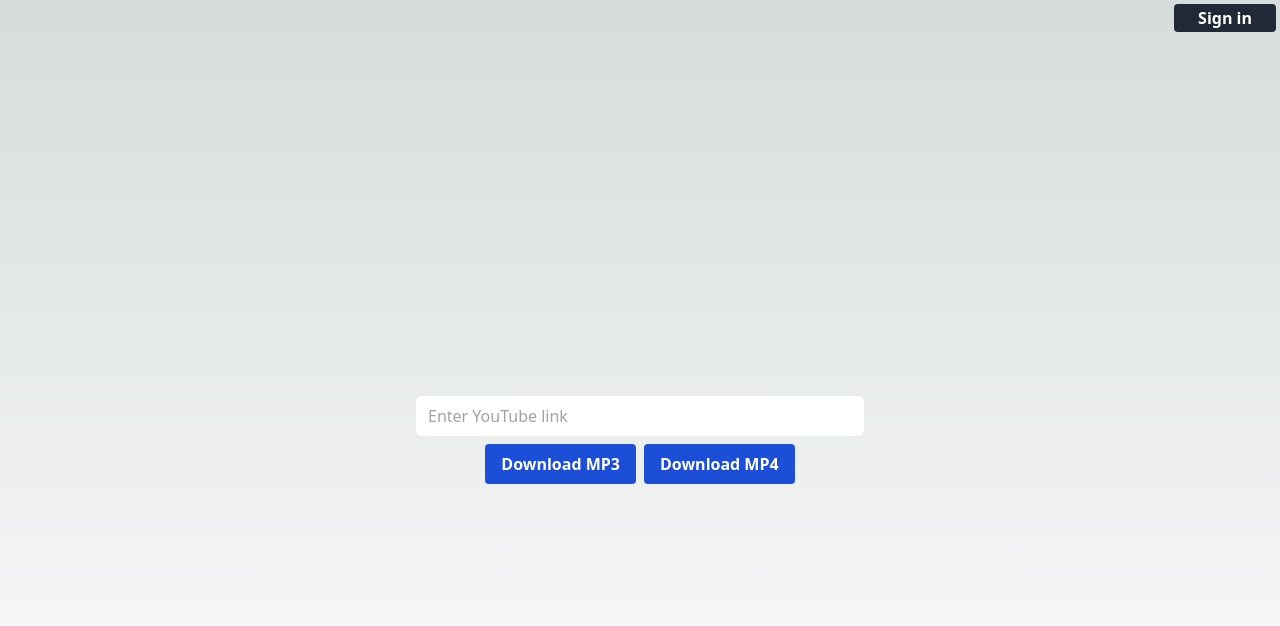
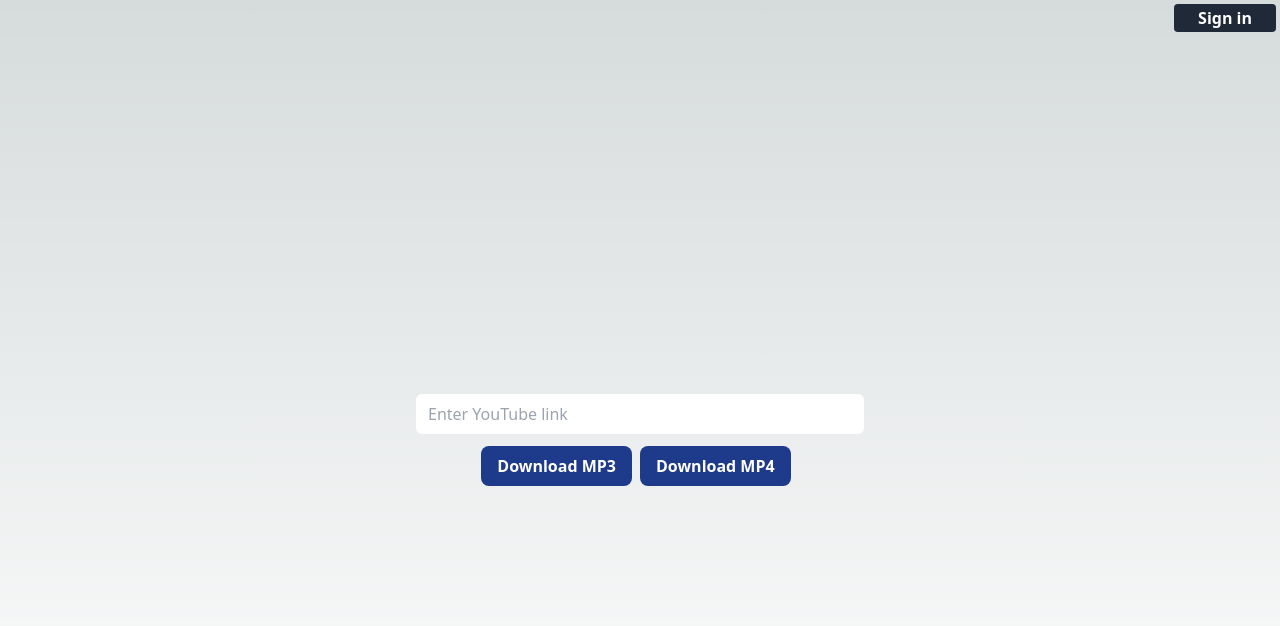
Before and after one commit to Ahmadalhomsi/mp3-converter, a Next.js app: page / in a window 1280 px wide. Shown: the top 626 px of the page. Built offline with nearby package versions, Linux system fonts and the light colour scheme; no server answers.

Commit message:
Colors and Styles

```diff
--- a/app/globals.css
+++ b/app/globals.css
@@ -11,7 +11,7 @@
 @media (prefers-color-scheme: dark) {
   :root {
     --foreground-rgb: 255, 255, 255;
-    --background-start-rgb: 100, 110, 110;
+    --background-start-rgb: 70, 70, 70;
     --background-end-rgb: 0, 110, 180;
   }
 }
--- a/app/page.tsx
+++ b/app/page.tsx
@@ -189,21 +189,21 @@ export default function Home() {
         value={youtubeLink}
         onChange={handleInputChange}
         placeholder="Enter YouTube link"
-        className="rounded-md px-3 py-2 mt-4 w-full max-w-md text-blue-600 focus:outline-none"
+        className="rounded-md px-3 py-2 mt-4 mb-1 w-full max-w-md text-blue-600 focus:outline-none"
       />
 
       <div className="flex">
         <button
           onClick={() => handleDownload('mp3')}
           disabled={loadingMp3}
-          className="bg-blue-700 hover:bg-blue-800 text-white font-bold py-2 px-4 rounded mr-2"
+          className="bg-blue-900 hover:bg-gray-900 text-white font-bold py-2 px-4 rounded-lg mr-2"
         >
           {loadingMp3 ? "Downloading..." : "Download MP3"}
         </button>
         <button
           onClick={() => handleDownload('mp4')}
           disabled={loadingMp4}
-          className="bg-blue-700 hover:bg-blue-800 text-white font-bold py-2 px-4 rounded"
+          className="bg-blue-900 hover:bg-gray-900 text-white font-bold py-2 px-4 rounded-lg mr-2"
         >
           {loadingMp4 ? "Downloading..." : "Download MP4"}
         </button>
```
